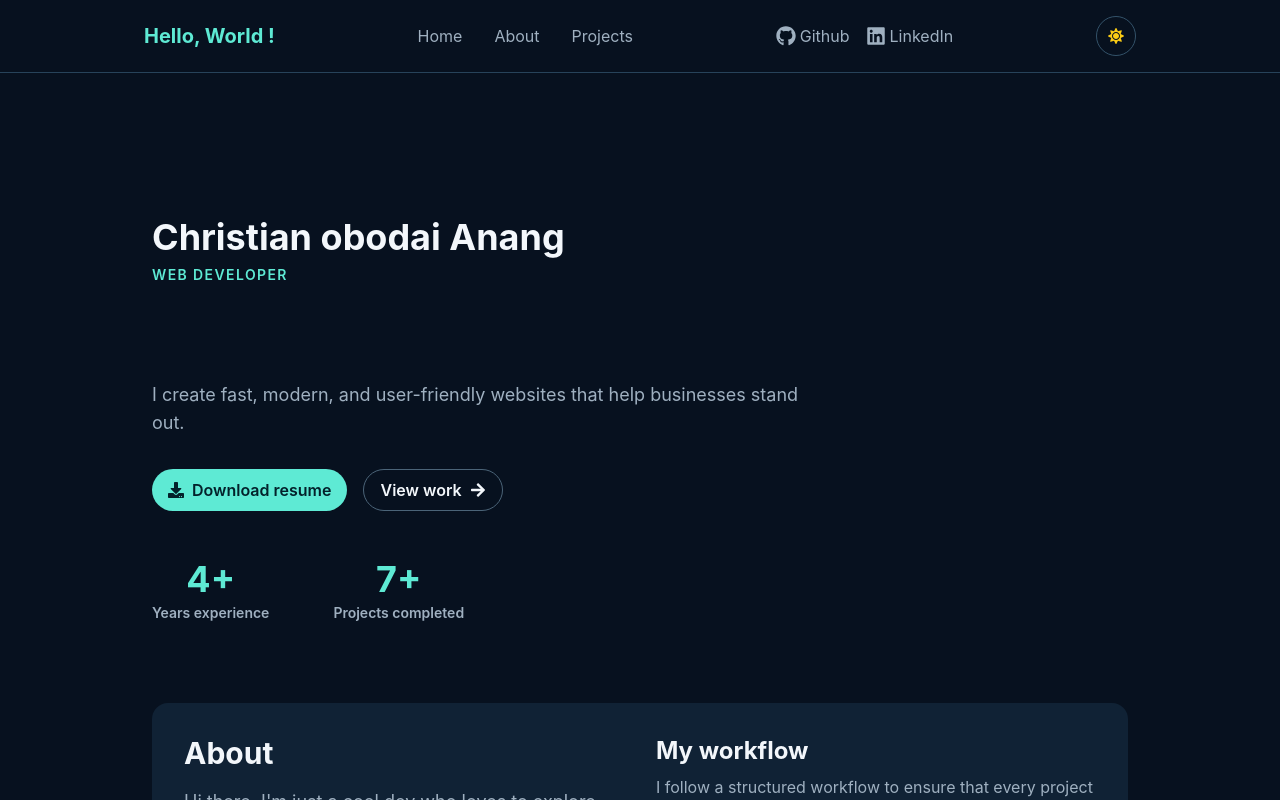
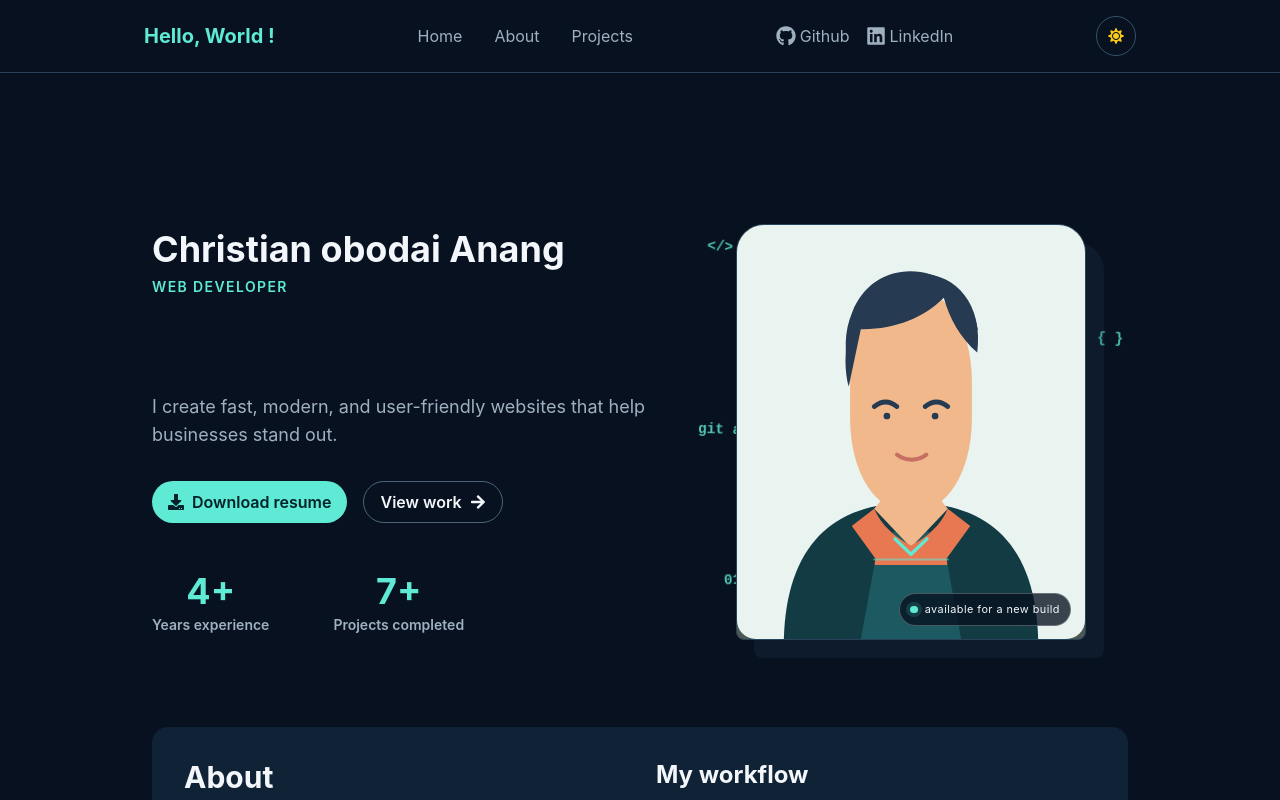
Before and after one commit to chrixOB/Portfolio, a Next.js app: page / in a window 1280 px wide. Shown: the top 800 px of the page. Built offline with nearby package versions, Linux system fonts and the light colour scheme.

Commit message:
added a dummy  photo of myself in home section

```diff
--- a/app/globals.css
+++ b/app/globals.css
@@ -34,6 +34,88 @@
 
   .btn-secondary {
     @apply border border-[#4b6478];
+  }
+
+  .hero-section {
+    display: grid;
+    grid-template-columns: minmax(0, 1.08fr) minmax(280px, 0.92fr);
+    align-items: center;
+    gap: 2rem;
+  }
+
+  .hero-copy {
+    position: relative;
+    z-index: 1;
+  }
+
+  .portrait-scene {
+    position: relative;
+    isolation: isolate;
+    min-height: 430px;
+    display: grid;
+    place-items: center;
+  }
+
+  .portrait-frame {
+    position: relative;
+    width: min(100%, 350px);
+    overflow: hidden;
+    border: 1px solid #27435a;
+    border-radius: 1.75rem 1.75rem 0.5rem 0.5rem;
+    background: #4d5754;
+    box-shadow: 18px 18px 0 rgba(39, 67, 90, 0.22);
+  }
+
+  .portrait-frame img {
+    display: block;
+    width: 100%;
+    height: auto;
+  }
+
+  .portrait-status {
+    position: absolute;
+    right: 0.85rem;
+    bottom: 0.85rem;
+    display: flex;
+    align-items: center;
+    gap: 0.45rem;
+    padding: 0.45rem 0.65rem;
+    border: 1px solid rgba(255, 255, 255, 0.25);
+    border-radius: 999px;
+    background: rgba(7, 17, 31, 0.78);
+    color: #f3f7fb;
+    font-size: 0.68rem;
+    letter-spacing: 0.04em;
+  }
+
+  .portrait-status i {
+    width: 0.45rem;
+    height: 0.45rem;
+    border-radius: 50%;
+    background: #5eead4;
+    box-shadow: 0 0 0 4px rgba(94, 234, 212, 0.14);
+  }
+
+  .portrait-code {
+    position: absolute;
+    z-index: -1;
+    color: #5eead4;
+    font-family: monospace;
+    font-size: 0.9rem;
+    font-weight: 700;
+    opacity: 0.82;
+    animation: portrait-drift 4.5s ease-in-out infinite;
+  }
+
+  .portrait-code-one { top: 7%; left: 2%; }
+  .portrait-code-two { top: 28%; right: 2%; animation-delay: -1.2s; }
+  .portrait-code-three { bottom: 13%; left: 7%; animation-delay: -2.6s; }
+  .portrait-code-four { bottom: 4%; right: 10%; animation-delay: -3.4s; }
+  .portrait-code-five { top: 49%; left: 0; animation-delay: -4.1s; }
+
+  @keyframes portrait-drift {
+    0%, 100% { transform: translate3d(0, 0, 0) rotate(-4deg); }
+    50% { transform: translate3d(0.35rem, -0.7rem, 0) rotate(4deg); }
   }
 
   .social-link {
@@ -323,7 +405,8 @@
 
   @media (prefers-reduced-motion: reduce) {
     .rubik-face,
-    .workflow-step {
+    .workflow-step,
+    .portrait-code {
       animation: none;
     }
 
@@ -662,6 +745,22 @@
   }
 
   @media (max-width: 640px) {
+    .hero-section {
+      display: flex;
+      flex-direction: column;
+      align-items: stretch;
+      gap: 1rem;
+    }
+
+    .portrait-scene {
+      min-height: 360px;
+      margin-top: 1.5rem;
+    }
+
+    .portrait-frame {
+      width: min(100%, 300px);
+    }
+
     .workstation {
       align-self: center;
       transform: scale(0.9);
--- a/app/page.tsx
+++ b/app/page.tsx
@@ -18,6 +18,7 @@ import AnimatedSlogan from '@/components/AnimatedSlogan';
 import AnimatedCounter from '@/components/AnimatedCounter';
 import TechStack from '@/components/TechStack';
 import Workflow from '@/components/Workflow';
+import DeveloperPortrait from '@/components/DeveloperPortrait';
 
 const highlights = ['Frontend Development', 'React & Next.js', 'UI/UX Focus'];
 
@@ -202,7 +203,8 @@ export default function Home() {
   return (
     <main className="max-w-5xl mx-auto px-4 py-12 sm:px-6 sm:py-16">
       {/* Hero Section */}
-      <section id="home" className="py-16 sm:py-20">
+      <section id="home" className="hero-section py-16 sm:py-20">
+        <div className="hero-copy">
           <h2 className="text-3xl sm:text-4xl font-bold text-[#f3f7fb]">Christian obodai Anang</h2>
           <p className="uppercase tracking-widest text-[#5eead4] text-sm font-semibold mt-2">Web Developer</p>
           <AnimatedSlogan />
@@ -230,6 +232,8 @@ export default function Home() {
             <AnimatedCounter target={4} label="Years experience" />
             <AnimatedCounter target={7} label="Projects completed" />
           </div>
+        </div>
+        <DeveloperPortrait />
       </section>
 
       {/* About Section */}
--- /dev/null
+++ b/components/DeveloperPortrait.tsx
@@ -0,0 +1,26 @@
+const codeSymbols = [
+  { symbol: '</>', className: 'portrait-code portrait-code-one' },
+  { symbol: '{ }', className: 'portrait-code portrait-code-two' },
+  { symbol: '01', className: 'portrait-code portrait-code-three' },
+  { symbol: '()', className: 'portrait-code portrait-code-four' },
+  { symbol: 'git add .', className: 'portrait-code portrait-code-five' },
+
+];
+
+export default function DeveloperPortrait() {
+  return (
+    <div className="portrait-scene" aria-label="Illustrated placeholder portrait of a developer" role="img">
+      {codeSymbols.map(({ symbol, className }) => (
+        <span key={symbol} className={className} aria-hidden="true">
+          {symbol}
+        </span>
+      ))}
+      <div className="portrait-frame">
+        <img src="/developer-portrait.svg" alt="Temporary illustrated portrait placeholder" />
+        <span className="portrait-status" aria-hidden="true">
+          <i /> available for a new build
+        </span>
+      </div>
+    </div>
+  );
+}
```
Also changed, not shown: public/developer-portrait.svg (added). Lines whose indentation alone changed are shown as unchanged.
